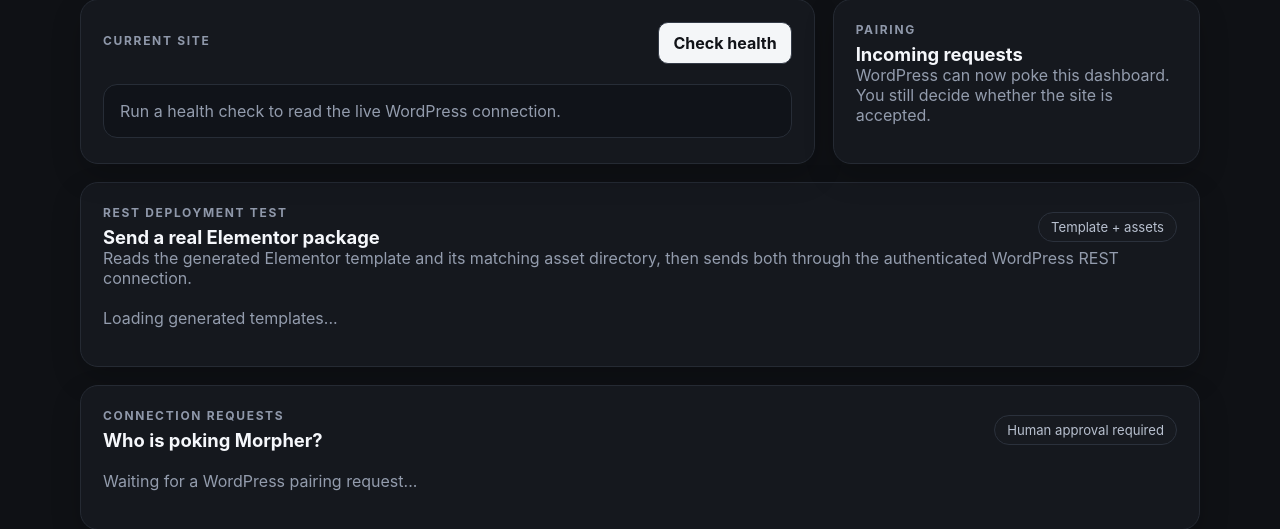
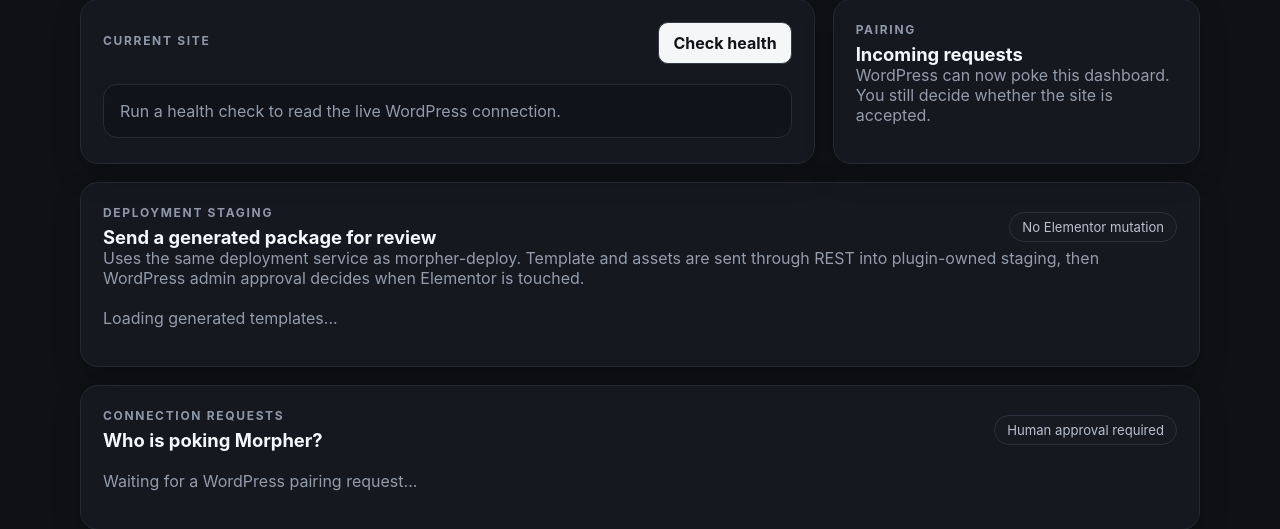
Before and after one commit to gnznovus/morpher, a Python web app: template src/morpher/dashboard/templates/index.html in a window 1280 px wide. Shown: the part 148-677 px from the top of the page. Run offline with Jinja, Linux system fonts and the light colour scheme; the template is opened without the code that fills it, so the values that code supplies are empty.

Commit message:
Describe deployment staging approval flow

```diff
--- a/src/morpher/dashboard/templates/index.html
+++ b/src/morpher/dashboard/templates/index.html
@@ -41,12 +41,12 @@
 <section class="card pairing-card">
     <div class="card-head">
         <div>
-            <p class="eyebrow">REST deployment test</p>
-            <h2>Send a real Elementor package</h2>
+            <p class="eyebrow">Deployment staging</p>
+            <h2>Send a generated package for review</h2>
         </div>
-        <span class="pill">Template + assets</span>
+        <span class="pill">No Elementor mutation</span>
     </div>
-    <p class="muted">Reads the generated Elementor template and its matching asset directory, then sends both through the authenticated WordPress REST connection.</p>
+    <p class="muted">Uses the same deployment service as morpher-deploy. Template and assets are sent through REST into plugin-owned staging, then WordPress admin approval decides when Elementor is touched.</p>
     <div
         id="deployment-templates"
         class="deployment-list"
```
